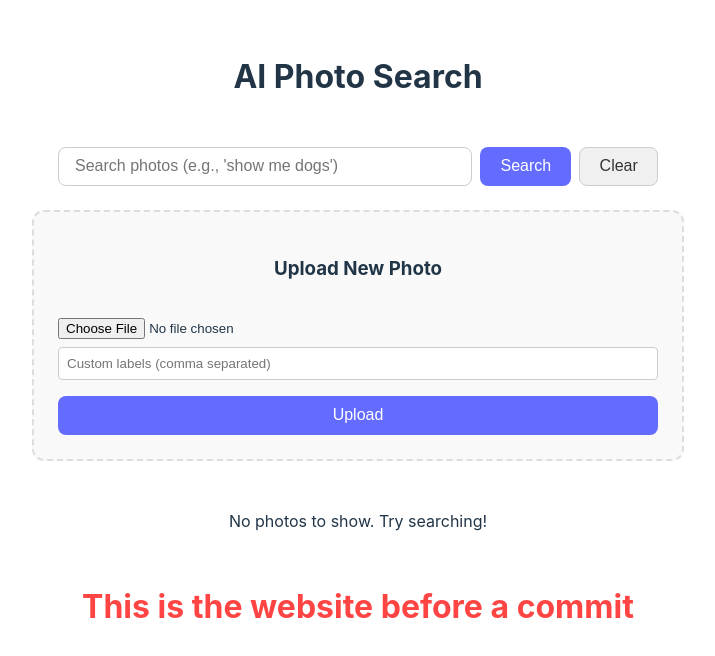
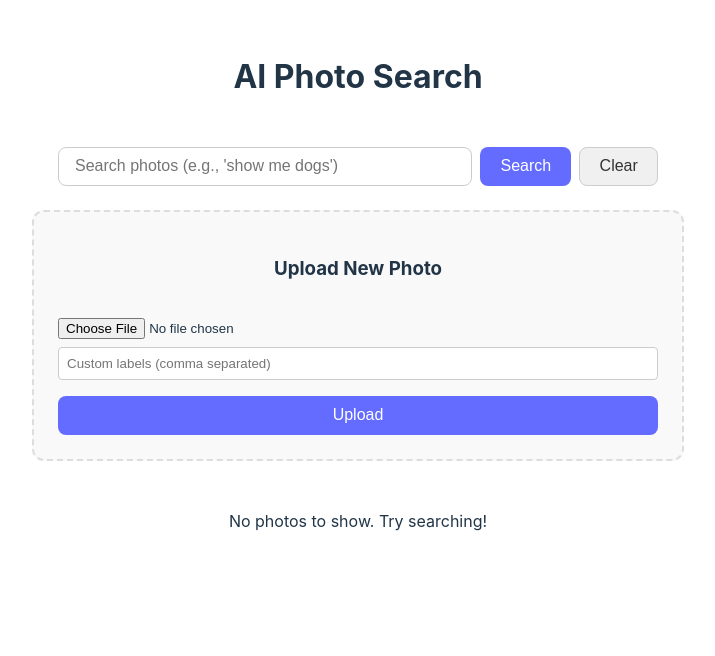
Before and after one commit to DiegoRos/AI-Photo-Search, a React (Vite) app in the folder photo-album/: page / in a window 1280 px wide. Shown: the top 656 px of the page, without its empty margins (282-997 px from the left). Built offline with nearby package versions, Linux system fonts and the light colour scheme.

Commit message:
Removed footer

```diff
--- a/photo-album/src/App.jsx
+++ b/photo-album/src/App.jsx
@@ -194,9 +194,6 @@ function App() {
           <p>No photos to show. Try searching!</p>
         )}
       </main>
-      <footer style={{ marginTop: '50px', textAlign: 'center', fontSize: '2em', fontWeight: 'bold', color: '#ff4444' }}>
-        This is the website before a commit
-      </footer>
     </div>
   )
 }
```
